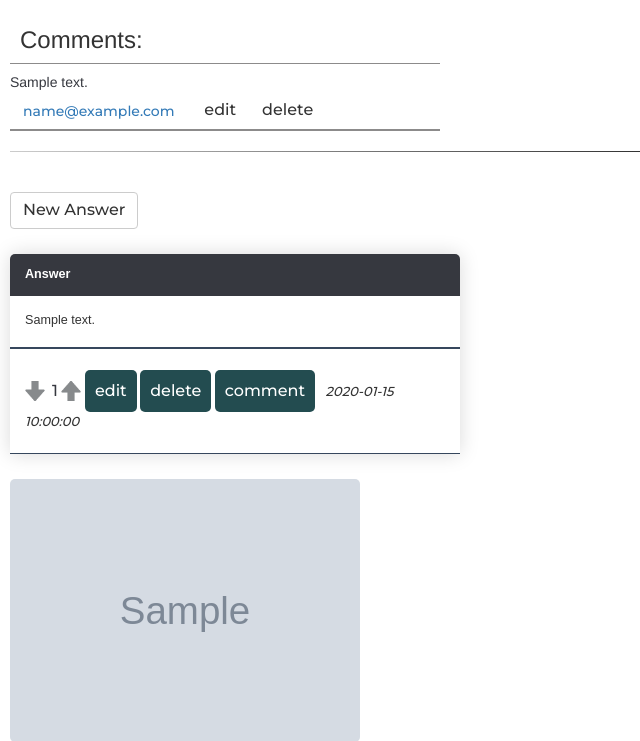
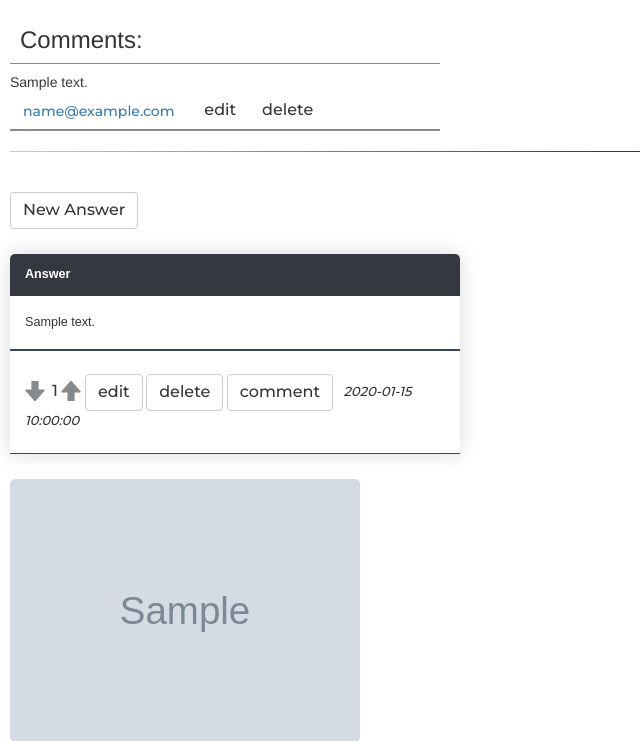
Before and after one commit to FilipKoniuszewski/ask-mate, a Flask app: template templates/question_page.html in a window 1280 px wide. Shown: the part 739-1480 px from the top of the page, without its empty margins (0-640 px from the left). Run offline with Flask 2, Linux system fonts and the light colour scheme; the visitor is signed in with stand-in values (Sample User, id 1); the template is opened without the code that fills it: most values are stand-ins (such as "Sample title", 1, 10 or a date in 2020); grey boxes marked "Sample" are stand-in pictures; some libraries are stand-ins or nearby versions.

Commit message:
answers fixed

```diff
--- a/templates/question_page.html
+++ b/templates/question_page.html
@@ -135,14 +135,12 @@
                     {% if "user" in session %}
                     <a href="/question/{{question["id"]}}/vote_up"><img alt="upvote" src="/static/images/icon3.png" width="20"></a>
                     {% endif %}
+                    {% if 'user' in session %}
                     {% if session['id'] == answer.user_id %}
-                    <a class="button" href="/answer/{{answer["id"]}}/edit" style="background-color:#234c50;" target="_self" rel="nofollow noopener">edit
-                    </a>
-                    <a class="button" href="/answer/{{answer["id"]}}/delete" style="background-color:#234c50;" target="_self" rel="nofollow noopener">delete
-                    </a>
-                    <span align="center" style="background-color:#333; font-size: small;">
-                     <a class="button" href="/answer/{{answer["id"]}}//new_comment" style="background-color:#234c50;" target="_self" rel="nofollow noopener">comment
-                    </a></span>
+                    <button type="button" class='btn btn-default'><a href="/answer/{{answer["id"]}}/edit" target="_self" rel="nofollow noopener">edit</a></button>
+                    <button type="button" class='btn btn-default'><a href="/answer/{{answer["id"]}}/delete" target="_self" rel="nofollow noopener">delete</a></button>
+                    <button type="button" class="btn btn-default"><a href="/answer/{{answer["id"]}}//new_comment" target="_self" rel="nofollow noopener">comment</a></button>
+                    {% endif %}
                     {% endif %}
                     <i><a style="font-size:small;color:#333;">&nbsp&nbsp<span>{{(answer["submission_time"])}}</span></a></i>
                 </td>
```
